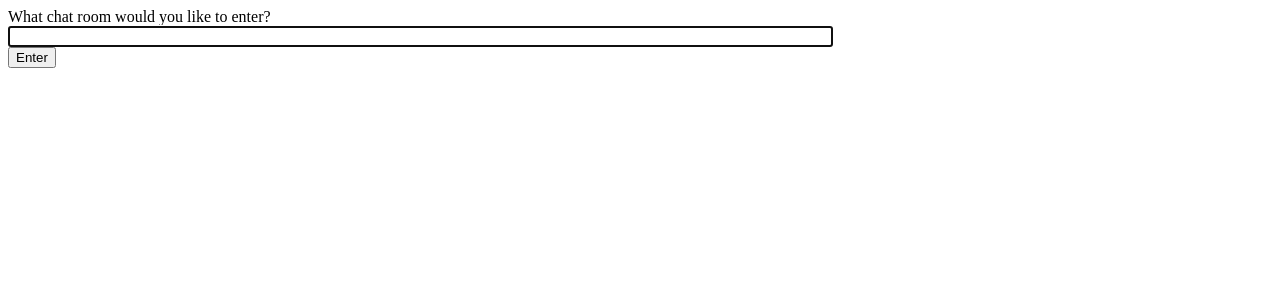
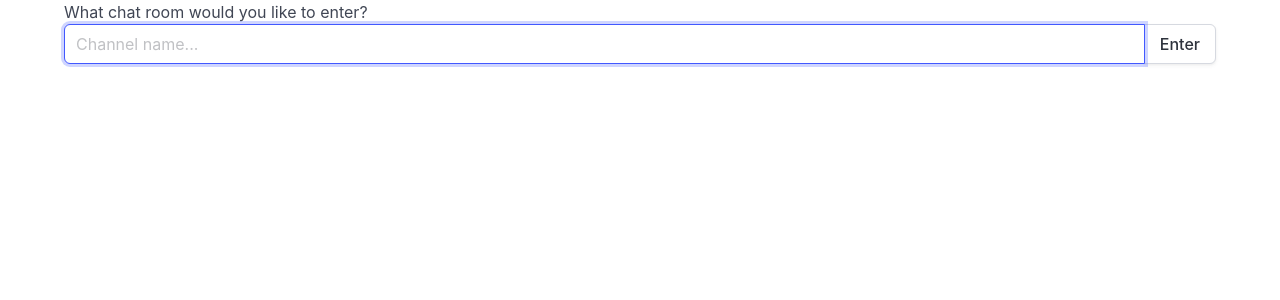
Before and after one commit to LeviCesar/Django-Chat, a Django app: page /chat/ in a window 1280 px wide. Shown: the top 300 px of the page. Run offline with Django 5.2, Linux system fonts and the light colour scheme.

Commit message:
added some style'

```diff
--- a/chat/templates/chat/index.html
+++ b/chat/templates/chat/index.html
@@ -1,13 +1,24 @@
 <!DOCTYPE html>
 <html>
 <head>
+    <link rel="stylesheet" href="https://cdn.jsdelivr.net/npm/bulma@1.0.4/css/bulma.min.css" />
     <meta charset="utf-8"/>
     <title>Chat Rooms</title>
 </head>
 <body>
-    What chat room would you like to enter?<br>
-    <input id="room-name-input" type="text" size="100"><br>
-    <input id="room-name-submit" type="button" value="Enter">
+    <div class="container">
+        <h1>What chat room would you like to enter?</h1>
+        <div class="field has-addons">
+            <p class="control is-expanded">
+                <input id="room-name-input" type="text" class="input" placeholder="Channel name...">
+            </p>
+            <p class="control">
+                <button id="room-name-submit" type="button" class="button">
+                    Enter
+                </button>
+            </p>
+        </div>
+    </div>
 
     <script>
         document.querySelector('#room-name-input').focus();
```
Also changed, not shown: chat/templates/chat/room.html (+26 -4 lines).
